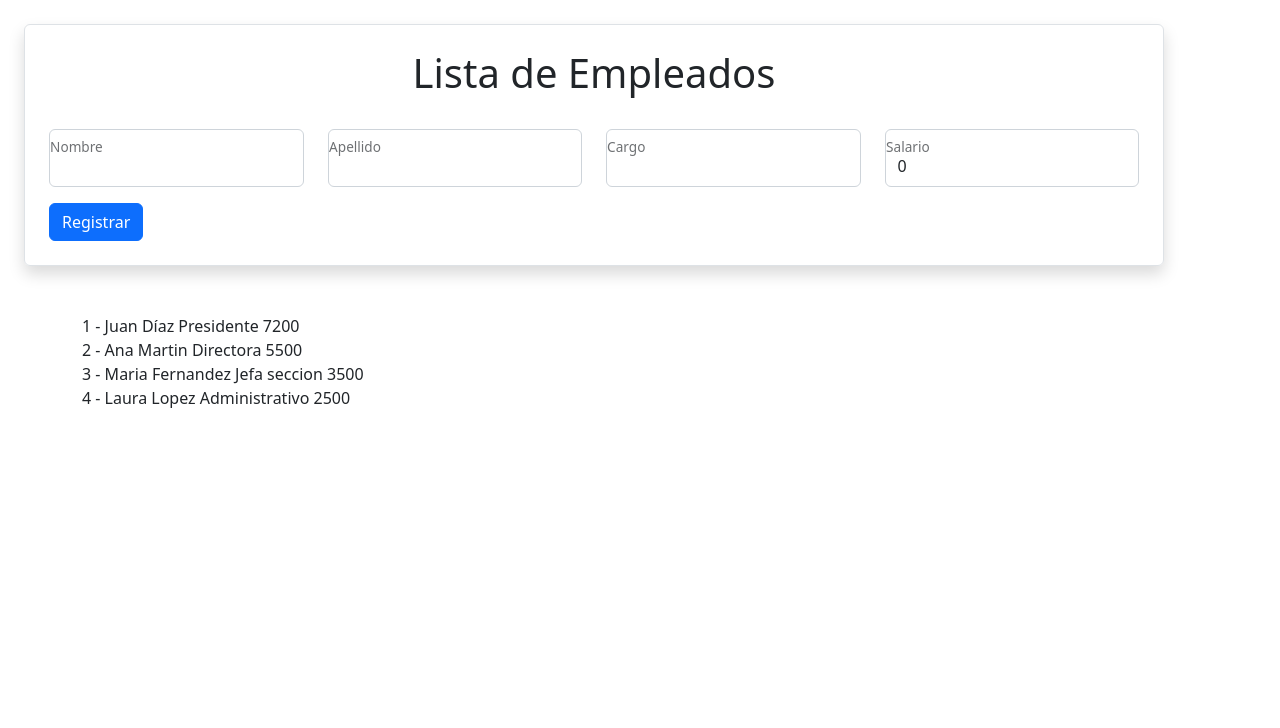
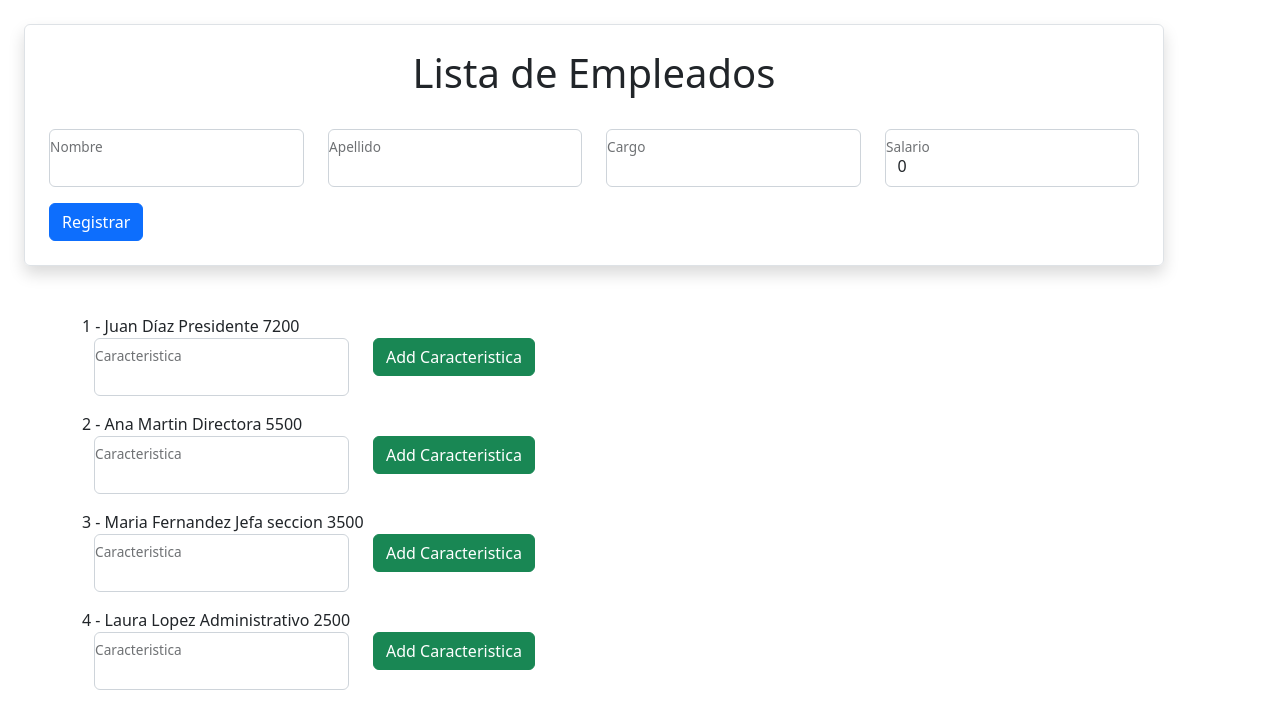
Before and after one commit to CorsairRom/Formulario-angular, an Angular app: page / in a window 1280 px wide. Shown: the top 728 px of the page. Built offline with nearby package versions, Linux system fonts and the light colour scheme.

Commit message:
comunicacion hijo-padre

```diff
--- a/src/app/app.module.ts
+++ b/src/app/app.module.ts
@@ -4,11 +4,13 @@ import { BrowserModule } from '@angular/platform-browser';
 
 import { AppComponent } from './app.component';
 import { EmpleadoHijoCComponent } from './empleado-hijo-c/empleado-hijo-c.component';
+import { CaaracteristicasEmpleadoCComponent } from './caaracteristicas-empleado-c/caaracteristicas-empleado-c.component';
 
 @NgModule({
   declarations: [
     AppComponent,
-    EmpleadoHijoCComponent
+    EmpleadoHijoCComponent,
+    CaaracteristicasEmpleadoCComponent
   ],
   imports: [
     BrowserModule,
--- /dev/null
+++ b/src/app/caaracteristicas-empleado-c/caaracteristicas-empleado-c.component.html
@@ -0,0 +1,11 @@
+<div class="container">
+    <div class="form-group row">
+        <div class="form-group col-md-3  form-floating">
+            <input type="text" id="caracteristica" class="form-control" #nuevaCaracteristica>
+            <label for="caracteristica">Caracteristica</label>
+        </div>
+        <div class="col">
+            <button (click)="agregaCaracteristicas(nuevaCaracteristica.value)" class="btn btn-success">Add Caracteristica</button>
+        </div>
+    </div>
+</div>
--- /dev/null
+++ b/src/app/caaracteristicas-empleado-c/caaracteristicas-empleado-c.component.ts
@@ -0,0 +1,19 @@
+import { Component, EventEmitter, OnInit, Output } from '@angular/core';
+
+@Component({
+  selector: 'app-caaracteristicas-empleado-c',
+  templateUrl: './caaracteristicas-empleado-c.component.html',
+  styleUrls: ['./caaracteristicas-empleado-c.component.css']
+})
+export class CaaracteristicasEmpleadoCComponent implements OnInit {
+  @Output() caracteristicasEmpleados = new EventEmitter<string>();
+  constructor() { }
+
+  agregaCaracteristicas(value:string){
+    this.caracteristicasEmpleados.emit(value);
+  }
+
+  ngOnInit(): void {
+  }
+
+}
--- a/src/app/empleado-hijo-c/empleado-hijo-c.component.html
+++ b/src/app/empleado-hijo-c/empleado-hijo-c.component.html
@@ -4,6 +4,12 @@
         <div >
           {{indice+1}} - {{empleadoDeLista.nombre}} {{empleadoDeLista.apellidos}} {{empleadoDeLista.cargo}} {{empleadoDeLista.salario}}
         </div>
+        <app-caaracteristicas-empleado-c (caracteristicasEmpleados)="agregarCaracteristicas($event)"></app-caaracteristicas-empleado-c>
+        <ul>
+            <li *ngFor="let caracteristica of arrayCaracteristicas" style="list-style: none;" >
+              {{caracteristica}}
+            </li>
+        </ul>
       </div>
     </div>
   </div>
--- a/src/app/empleado-hijo-c/empleado-hijo-c.component.ts
+++ b/src/app/empleado-hijo-c/empleado-hijo-c.component.ts
@@ -10,12 +10,15 @@ import { Empleado } from '../empleado.model';
 
 
 export class EmpleadoHijoCComponent implements OnInit {
-
-  @Input() empleadoDeLista!:Empleado;
+  arrayCaracteristicas=[''];
+  @Input() empleadoDeLista!:Empleado; //uso ! para no bypassear el tipeo estricto, asi no debo inicializar la variable
   @Input() indice!:number;
   constructor() { }
 
   ngOnInit(): void {
   }
+  agregarCaracteristicas(nuevaCaracteristicas:string){
+    this.arrayCaracteristicas.push(nuevaCaracteristicas)
+  }
 
 }
```
Also changed, not shown: src/app/app.component.html (+0 -10 lines), src/app/caaracteristicas-empleado-c/caaracteristicas-empleado-c.component.css (added), 1 other file (tests, documents, lock files or other folders).
